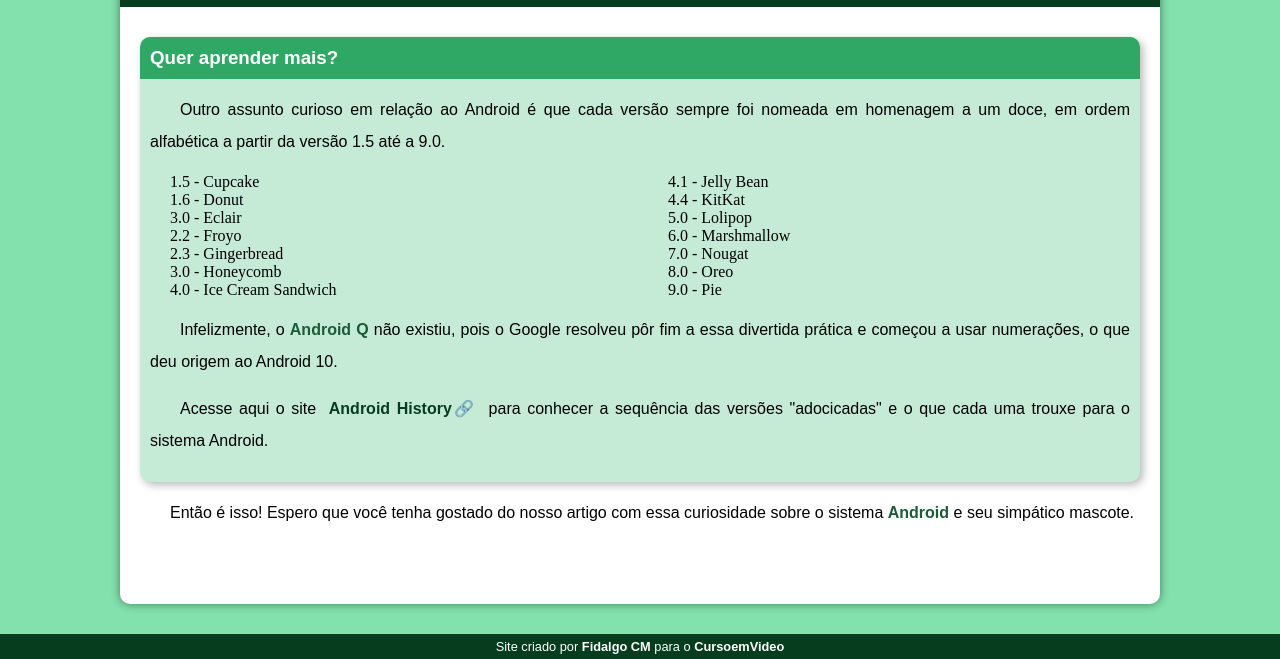
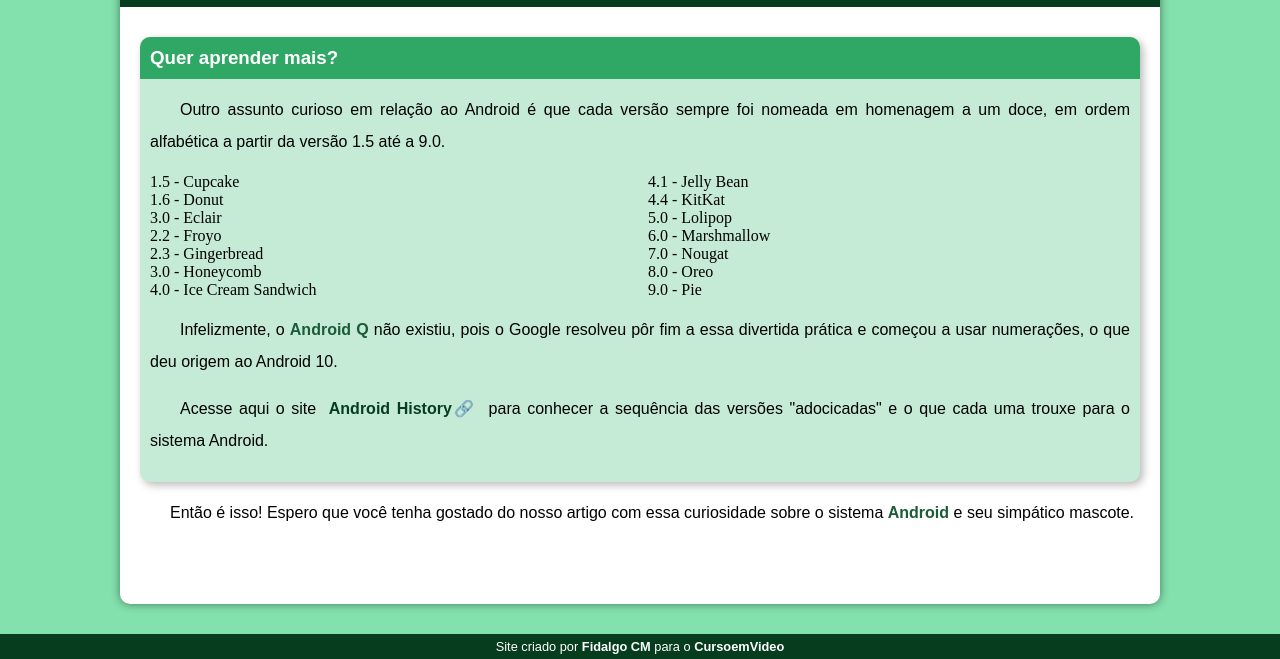
Before and after one commit to FidalgoCM/projeto-android, a plain HTML site: page index.html in a window 1280 px wide. Shown: the part 2459-3118 px from the top of the page. Drawn offline with Linux system fonts and the light colour scheme.

Commit message:
Update style.css

```diff
--- a/style.css
+++ b/style.css
@@ -177,7 +177,6 @@ aside{
 }
 
 #ulid li{
-    padding-left: 20px;
     color: black;
 }
 
```
